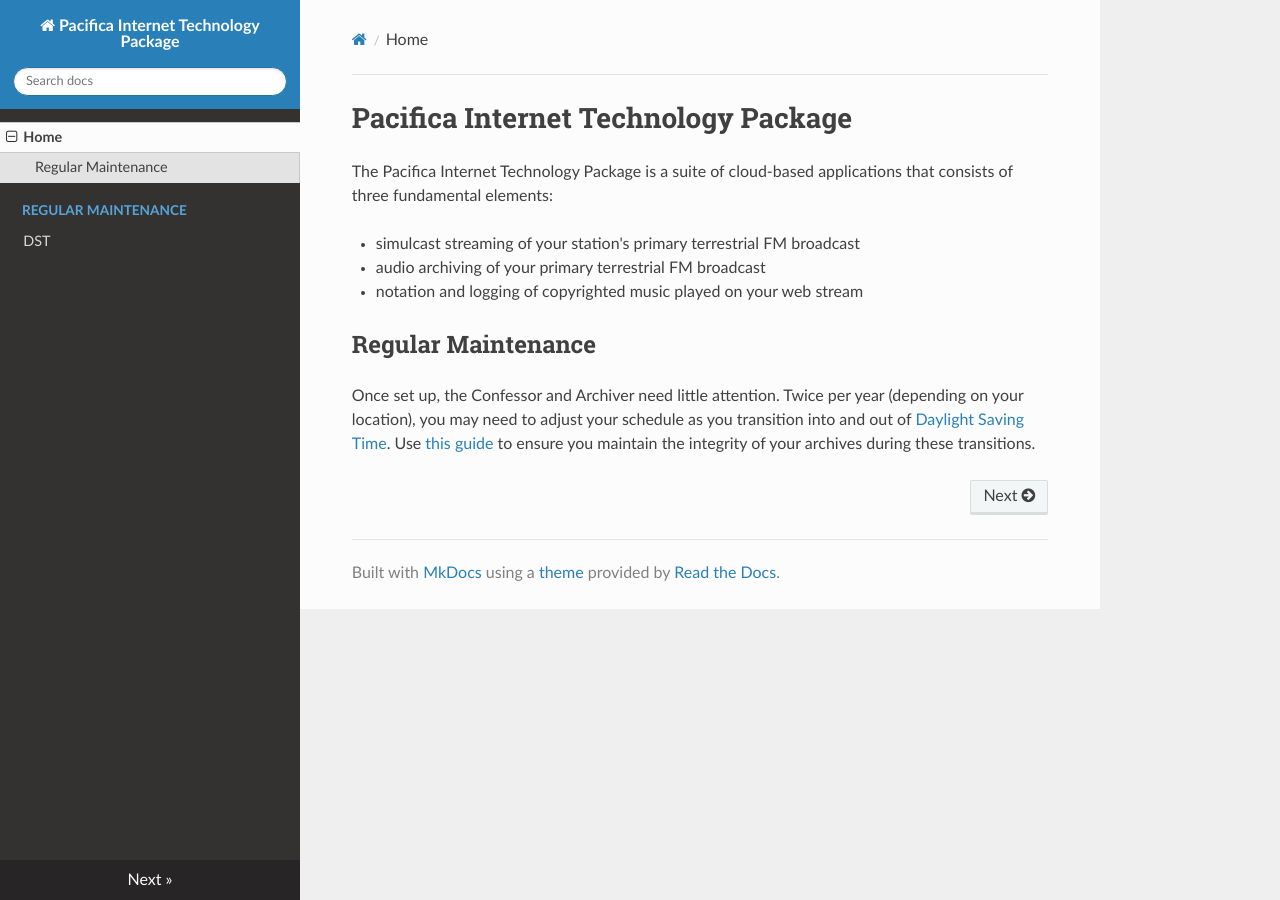
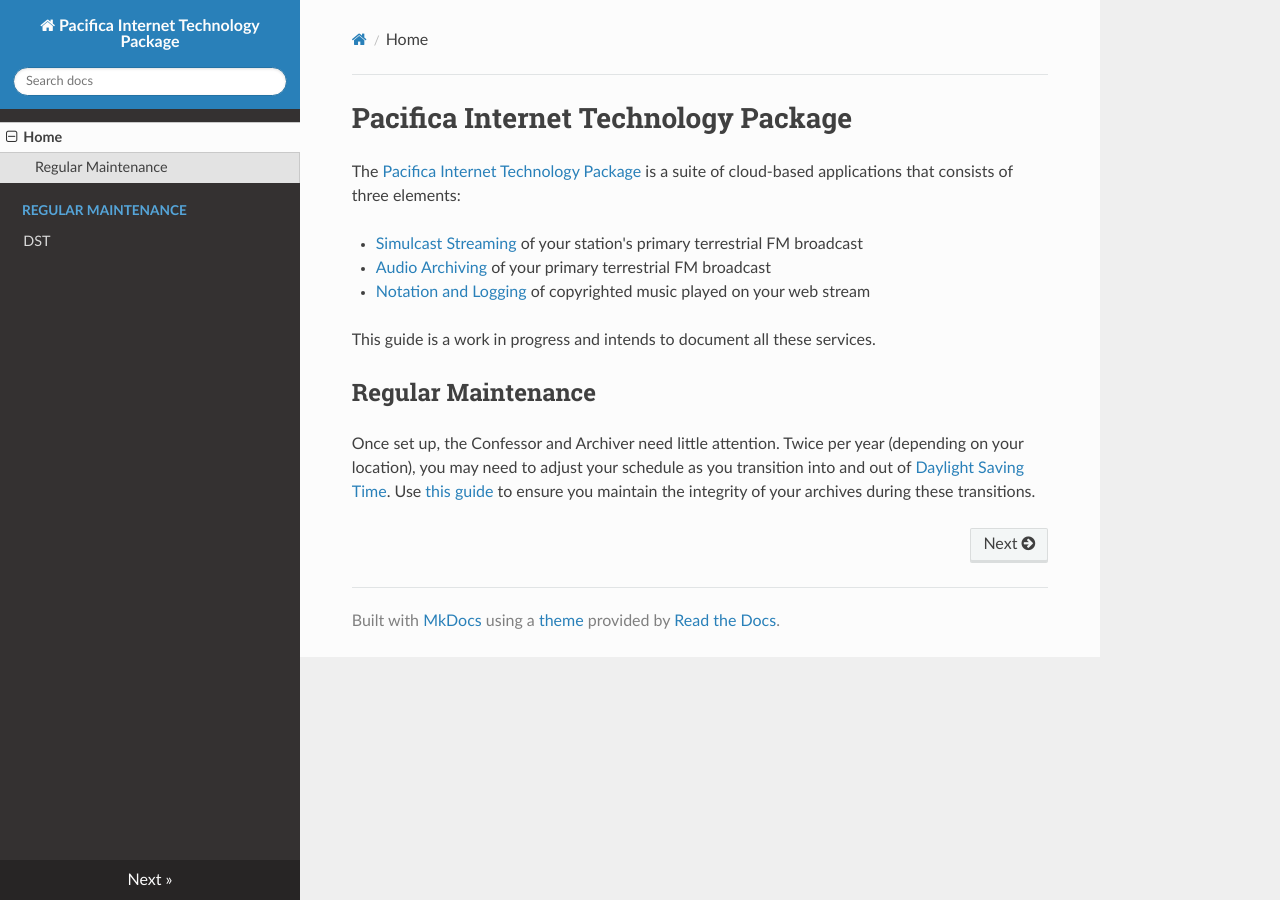
Before and after one commit to opensourceradio/ram, an MkDocs documentation site: the page built from docs/index.md, in a window 1280 px wide. Built offline with MkDocs 1.6.1, drawn with Linux system fonts in a browser that asks for light colours; nearby versions of some CDN libraries.

Commit message:
Add links to service descriptions.

```diff
--- a/docs/index.md
+++ b/docs/index.md
@@ -11,14 +11,17 @@
 -->
 # Pacifica Internet Technology Package #
 
-The Pacifica Internet Technology Package is a suite of cloud-based applications
-that consists of three fundamental elements:
+The
+[Pacifica Internet Technology Package](https://pacificanetwork.org/pacificainternetpackage/)
+is a suite of cloud-based applications that consists of three elements:
 
-- simulcast streaming of your station's primary terrestrial FM broadcast
+- [Simulcast Streaming](streaming/index.md) of your station's primary terrestrial FM broadcast
 
-- audio archiving of your primary terrestrial FM broadcast
+- [Audio Archiving](archiving/index.md) of your primary terrestrial FM broadcast
 
-- notation and logging of copyrighted music played on your web stream
+- [Notation and Logging](confessor/index.md) of copyrighted music played on your web stream
+
+This guide is a work in progress and intends to document all these services.
 
 ## Regular Maintenance ##
 
```
Also changed, not shown: other parts of docs/index.md (+1 -1 lines).
